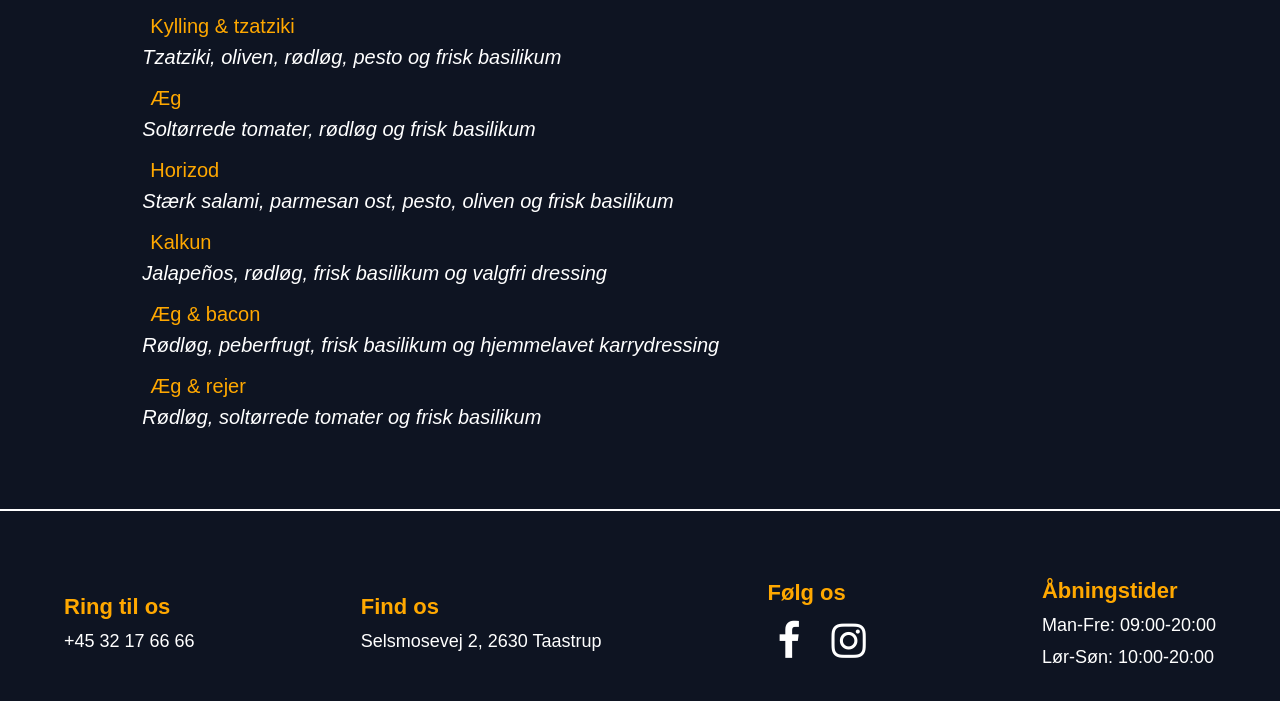
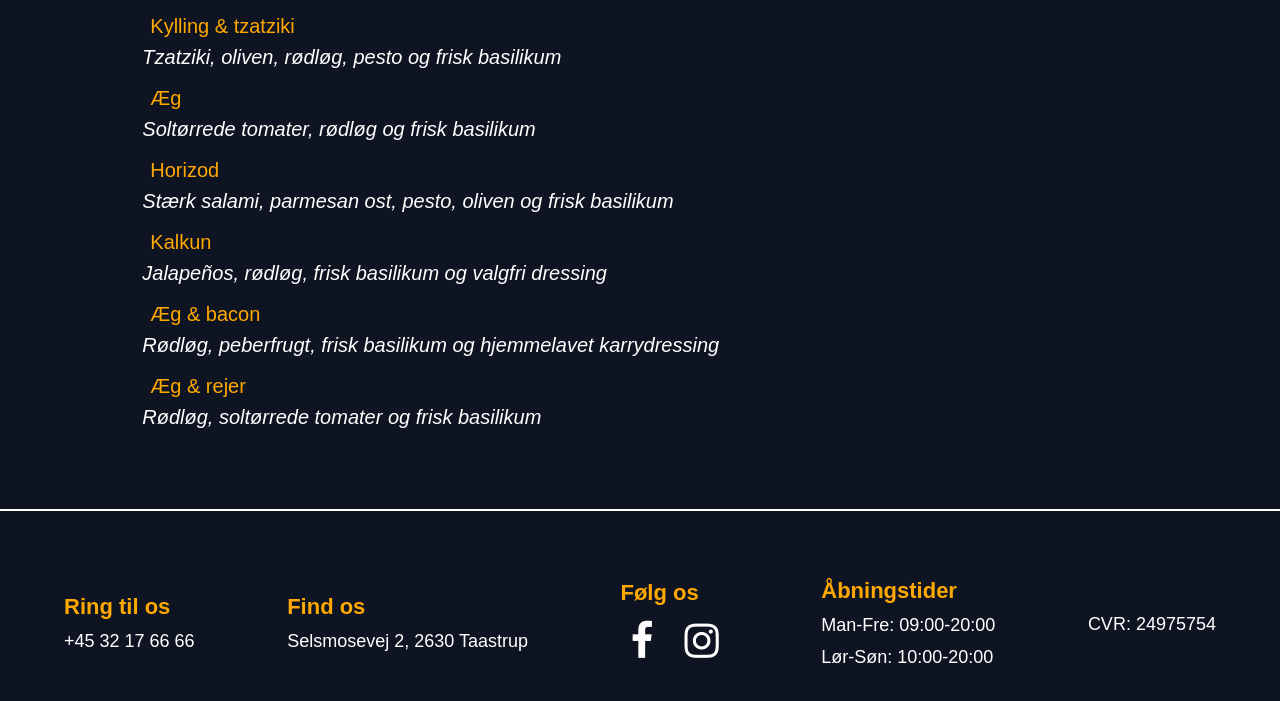
Before and after one commit to elifeasj/RoyalSandwich, a plain HTML site: page index.html in a window 1280 px wide. Shown: the part 3955-4656 px from the top of the page. Drawn offline with Linux system fonts and the light colour scheme.

Commit message:
valideret

```diff
--- a/index.html
+++ b/index.html
@@ -233,6 +233,9 @@
                 <h3>Åbningstider</h3>
                 <p>Man-Fre: 09:00-20:00 <br> Lør-Søn: 10:00-20:00</p>
             </div>
+        <div class="CVR">
+            <p>CVR: 24975754</p>
+        </div>
     </footer>
 
     <script src="script.js"></script>
--- a/style.css
+++ b/style.css
@@ -681,7 +681,7 @@ footer p{
     footer{
         position: sticky;
         display: flex;
-        flex-direction:row;
+        flex-direction: row;
         padding: 4rem 4rem;
         justify-content: space-between;
     }
```
Also changed, not shown: allergi.html (+4 -1 lines), kontaktos.html (+4 -1 lines), virksomheder.html (+4 -1 lines). Lines whose indentation alone changed are shown as unchanged.
